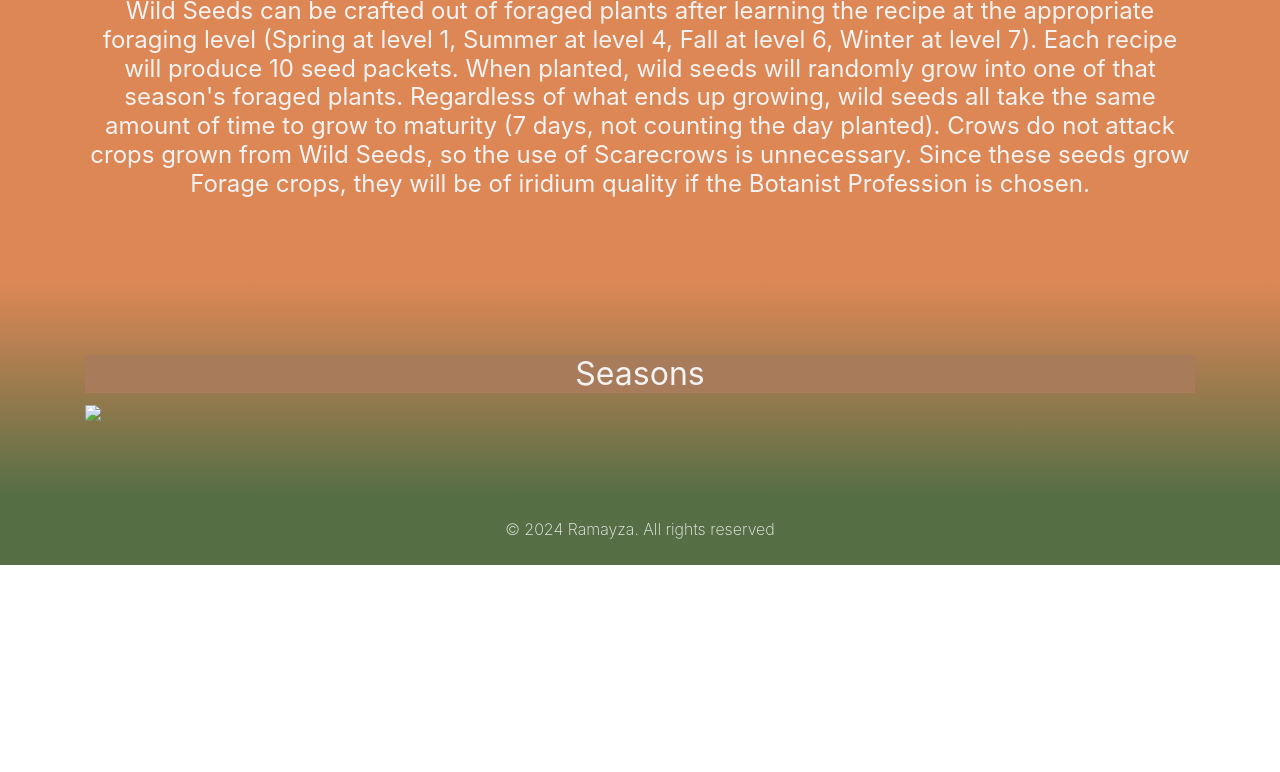
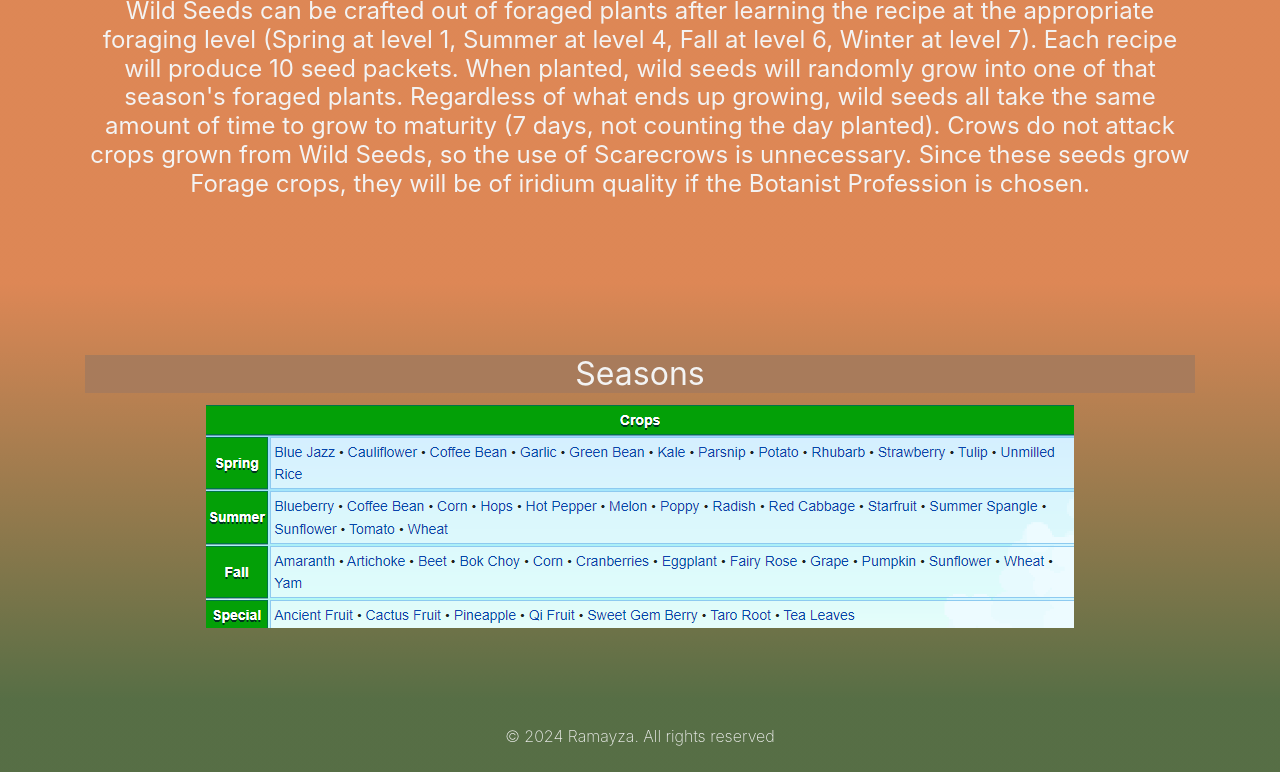
Before and after one commit to Twelvelscione/rstardew, a plain HTML site: page empat.html in a window 1280 px wide. Shown: the part 2897-3669 px from the top of the page. Before the commit the page ends 3462 px from the top, so only its background shows below. Drawn offline with nearby package versions, Linux system fonts and the light colour scheme.

Commit message:
Update empat.html

```diff
--- a/empat.html
+++ b/empat.html
@@ -93,7 +93,7 @@
     <div class="container">
       <div class="row">
         <div class="col-md-12">
-          <h2 class="text-center bg-info text-light"><b>Seasons</b></h2><img class="img-fluid d-block mx-auto" src="../../../Pictures/Screenshots/Screenshot 2024-03-14 024118.png">
+          <h2 class="text-center bg-info text-light"><b>Seasons</b></h2><img class="img-fluid d-block mx-auto" src="Screenshot 2024-03-14 024118.png">
         </div>
       </div>
     </div>
```
